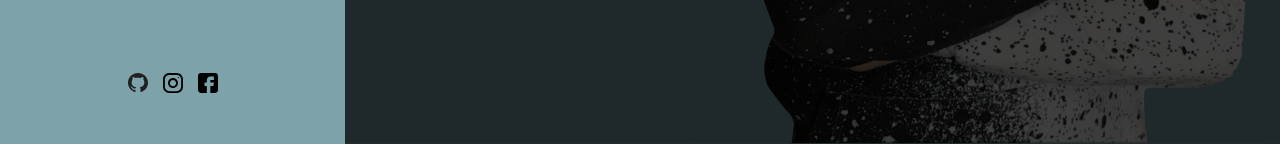
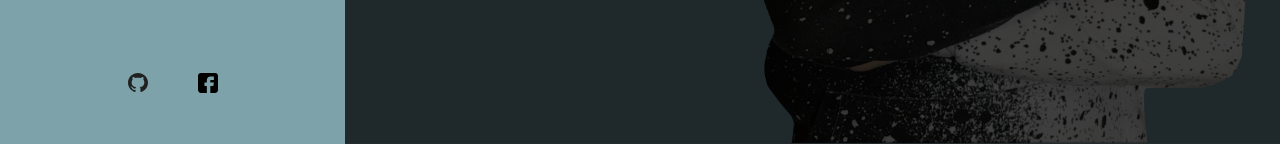
Before and after one commit to SmoliiNazar/Portfolio, a React (Create React App) app: page / in a window 1280 px wide. Both pictures are taken after a click on the element 1232 px from the left and 30 px from the top of the page. Shown: the part 656-800 px from the top of the page. Built offline with nearby package versions, Linux system fonts and the light colour scheme.

Commit message:
removing instagram icon from burger menu

```diff
--- a/src/Components/Menu/Menu.jsx
+++ b/src/Components/Menu/Menu.jsx
@@ -21,19 +21,13 @@ const Menu = ({items, active, setActive}) => {
                         </ul>
                     </nav>
                     <div className="menu__social">
-                        <a href="#">
+                        <a href="https://github.com/SmoliiNazar">
                             <svg width="20" height="19" viewBox="0 0 20 19" fill="none" xmlns="http://www.w3.org/2000/svg">
                                 <path d="M10 0C4.475 0 0 4.36167 0 9.74107C0 14.0457 2.865 17.6962 6.8375 18.9832C7.3375 19.0749 7.52083 18.7734 7.52083 18.5148C7.52083 18.2835 7.5125 17.6706 7.50833 16.8585C4.72667 17.4459 4.14 15.5517 4.14 15.5517C3.685 14.4274 3.0275 14.1267 3.0275 14.1267C2.12167 13.5228 3.0975 13.5352 3.0975 13.5352C4.10167 13.603 4.62917 14.5389 4.62917 14.5389C5.52083 16.0283 6.97 15.5979 7.54167 15.3493C7.63167 14.719 7.88917 14.2903 8.175 14.0466C5.95417 13.8029 3.62 12.9652 3.62 9.23304C3.62 8.16988 4.0075 7.30085 4.64917 6.61934C4.53667 6.37317 4.19917 5.3827 4.73667 4.04116C4.73667 4.04116 5.57417 3.78012 7.48667 5.03988C8.28667 4.82345 9.13667 4.71606 9.98667 4.7111C10.8367 4.71606 11.6867 4.82345 12.4867 5.03988C14.3867 3.78012 15.2242 4.04116 15.2242 4.04116C15.7617 5.3827 15.4242 6.37317 15.3242 6.61934C15.9617 7.30085 16.3492 8.16988 16.3492 9.23304C16.3492 12.9752 14.0117 13.7987 11.7867 14.0383C12.1367 14.3307 12.4617 14.928 12.4617 15.8408C12.4617 17.1444 12.4492 18.1918 12.4492 18.5082C12.4492 18.7635 12.6242 19.0683 13.1367 18.9708C17.1375 17.692 20 14.0391 20 9.74107C20 4.36167 15.5225 0 10 0Z" fill="#212121"/>
                             </svg>
                         </a>
-                        <a href="#">
-                            <svg width="20" height="20" viewBox="0 0 20 20" fill="none" xmlns="http://www.w3.org/2000/svg">
-                                <path d="M13.7495 0L6.24951 0C2.79826 0 -0.000488281 2.79875 -0.000488281 6.25L-0.000488281 13.75C-0.000488281 17.2013 2.79826 20 6.24951 20L13.7495 20C17.2008 20 19.9995 17.2013 19.9995 13.75L19.9995 6.25C19.9995 2.79875 17.2008 0 13.7495 0ZM18.1245 13.75C18.1245 16.1625 16.162 18.125 13.7495 18.125L6.24951 18.125C3.83701 18.125 1.87451 16.1625 1.87451 13.75L1.87451 6.25C1.87451 3.8375 3.83701 1.875 6.24951 1.875L13.7495 1.875C16.162 1.875 18.1245 3.8375 18.1245 6.25L18.1245 13.75Z" fill="black"/>
-                                <path d="M9.99951 5C7.23826 5 4.99951 7.23875 4.99951 10C4.99951 12.7613 7.23826 15 9.99951 15C12.7608 15 14.9995 12.7613 14.9995 10C14.9995 7.23875 12.7608 5 9.99951 5ZM9.99951 13.125C8.27701 13.125 6.87451 11.7225 6.87451 10C6.87451 8.27625 8.27701 6.875 9.99951 6.875C11.722 6.875 13.1245 8.27625 13.1245 10C13.1245 11.7225 11.722 13.125 9.99951 13.125Z" fill="black"/>
-                                <path d="M15.3745 5.29123C15.7425 5.29123 16.0408 4.99295 16.0408 4.62499C16.0408 4.25703 15.7425 3.95874 15.3745 3.95874C15.0065 3.95874 14.7083 4.25703 14.7083 4.62499C14.7083 4.99295 15.0065 5.29123 15.3745 5.29123Z" fill="black"/>
-                            </svg>
-                        </a>
-                        <a href="#">
+
+                        <a href="https://www.facebook.com/profile.php?id=100083070131958">
                             <svg width="20" height="20" viewBox="0 0 20 20" fill="none" xmlns="http://www.w3.org/2000/svg">
                                 <path d="M17.0698 0L2.9292 0C1.3139 0 -0.000488281 1.31439 -0.000488281 2.92969L-0.000488281 17.0703C-0.000488281 18.6856 1.3139 20 2.9292 20L8.82764 20L8.82764 12.9297L6.48389 12.9297L6.48389 9.41406L8.82764 9.41406L8.82764 7.03125C8.82764 5.09262 10.4046 3.51563 12.3433 3.51563L15.8979 3.51563L15.8979 7.03125L12.3433 7.03125L12.3433 9.41406L15.8979 9.41406L15.312 12.9297L12.3433 12.9297L12.3433 20L17.0698 20C18.6851 20 19.9995 18.6856 19.9995 17.0703L19.9995 2.92969C19.9995 1.31439 18.6851 0 17.0698 0Z" fill="black"/>
                             </svg>
```
